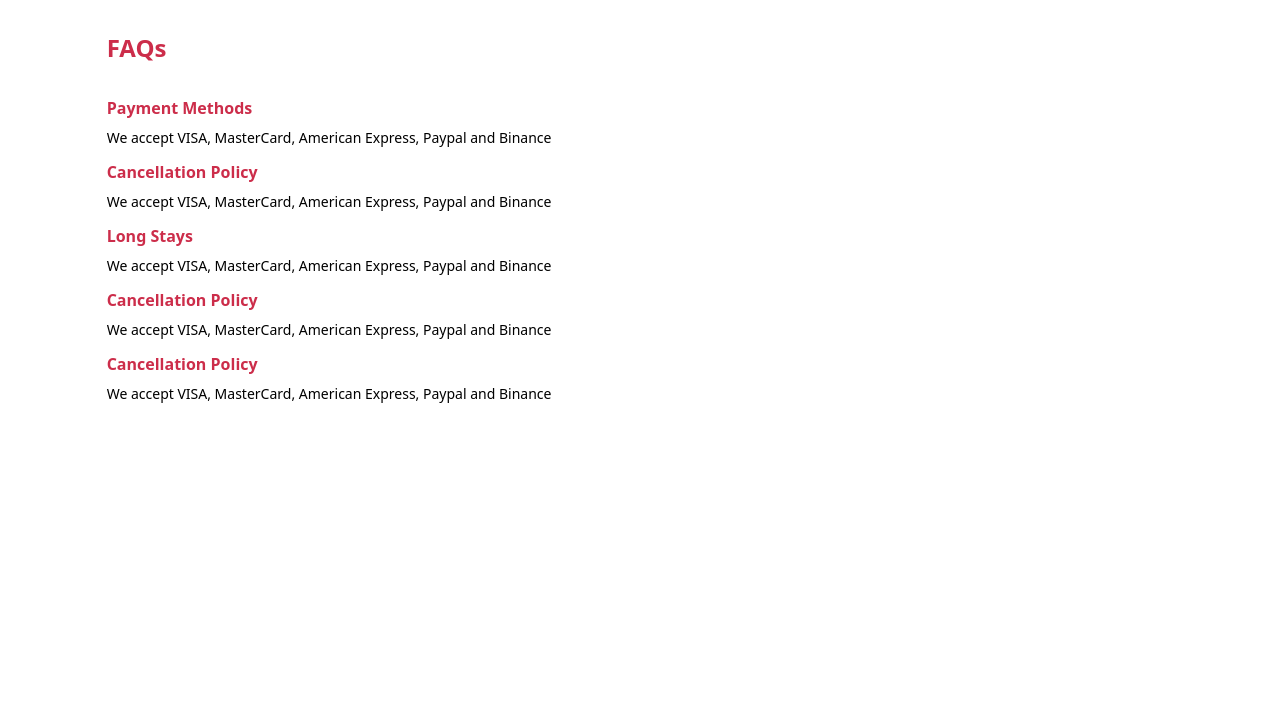
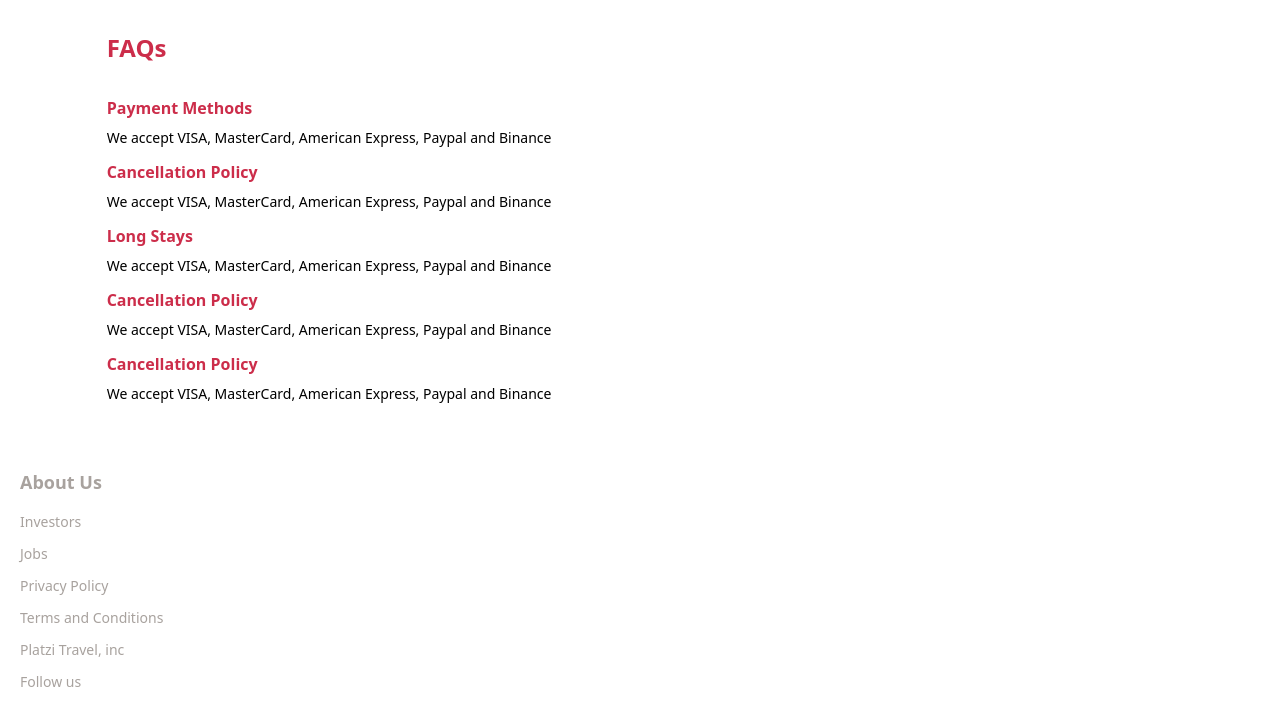
Before and after one commit to itsAmauriDev/PlatziTravel, a website: page public/index.html in a window 1280 px wide. Shown: the part 3987-4711 px from the top of the page. Before the commit the page ends 4403 px from the top, so only its background shows below. Drawn offline with Linux system fonts and the light colour scheme.

Commit message:
Add footer

```diff
--- a/public/index.html
+++ b/public/index.html
@@ -159,5 +159,17 @@
         </div>
       </section>
     </main>
+    <footer class="py-8 px-5 mt-8 text-stone-400">
+      <h3 class="text-lg font-semibold mb-4">About Us</h3>
+      <ul class="flex flex-col gap-3 text-sm">
+        <li><a href="#">Investors</a></li>
+        <li><a href="#">Jobs</a></li>
+        <li><a href="#">Privacy Policy</a></li>
+        <li><a href="#">Terms and Conditions</a></li>
+        <li><a href="#">Platzi Travel, inc</a></li>
+        <li><a href="#">Follow us</a></li>
+      </ul>
+      <div></div>
+    </footer>
   </body>
 </html>
```
